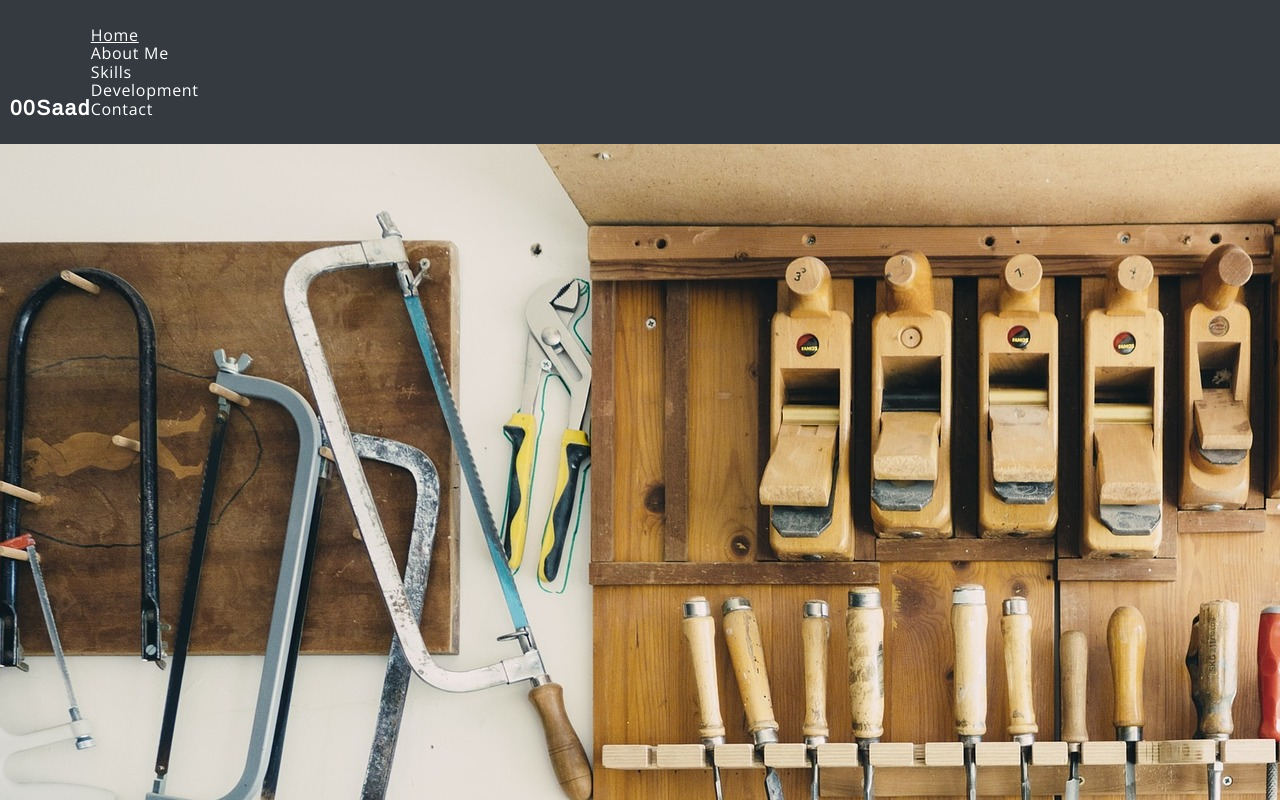
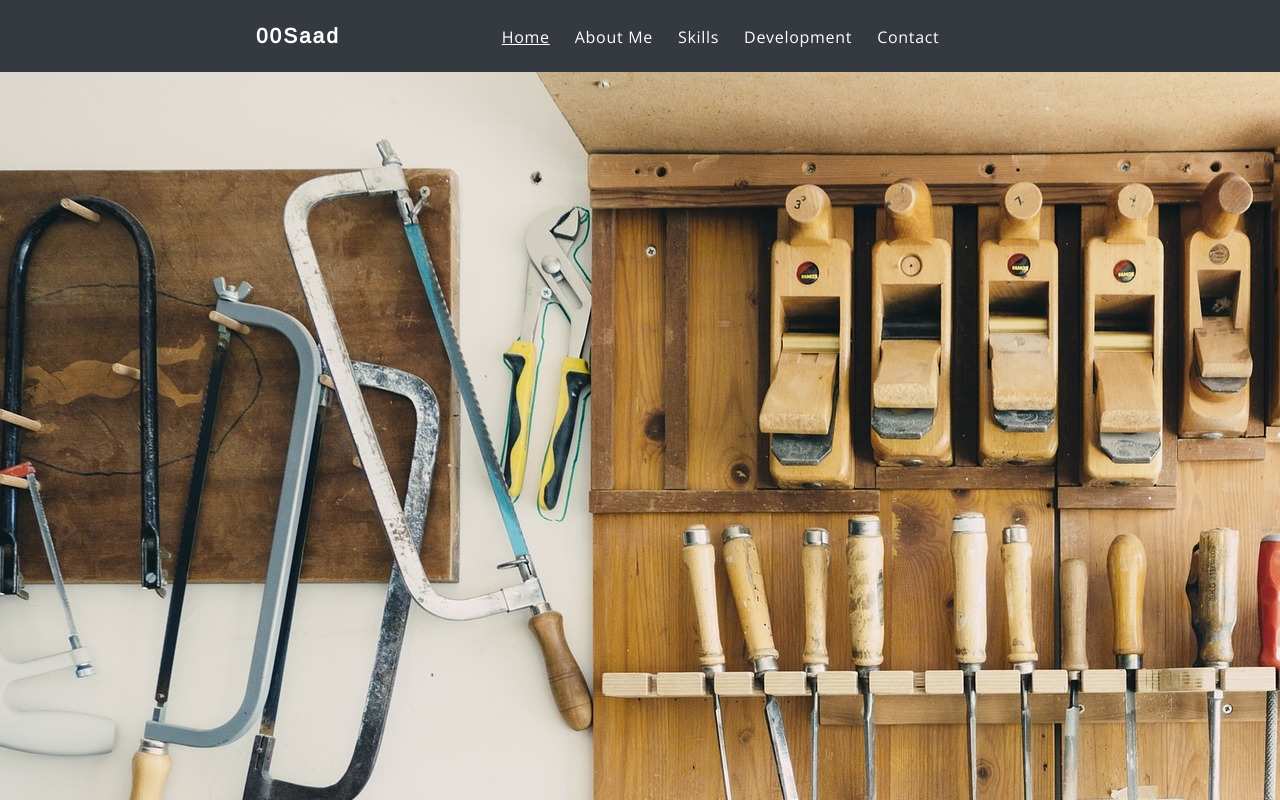
Before and after one commit to 00SaadChaudhry/react-portfolio, a React (Create React App) app: page / in a window 1280 px wide. Shown: the top 800 px of the page. Built offline with nearby package versions, Linux system fonts and the light colour scheme.

Commit message:
Nav styling done for all sizes

```diff
--- a/src/scss/App.scss
+++ b/src/scss/App.scss
@@ -26,11 +26,8 @@ img {
   width: 100%;
 }
 
-p, h1, dd, dt {
+p, h1, dd, dt, a {
   color: $black;
-}
-
-p, a, dd, dt {
   font-family: 'Open Sans', sans-serif;
 }
 
@@ -54,21 +51,50 @@ p, a, dd, dt {
 }
 
 
+//Social Media icons
+.twitter {
+  color: $twitter;
+}
+ .github {
+  color: $github;
+}
+ #js {
+  color: $javascript;
+}
+#react {
+  color: $react;
+}
+
+#sass {
+  color: $sass;
+}
+
+
 //top of page and navigation
 .Head {
+  background-color: $darkGray;
+  padding: 10px 0;
 
-  background-color: $darkGray;
-  color: $white;
-  padding-bottom: 10px;
-  padding-top: 10px;
+  div {
+    @include mQ(600px) {
+      @include align(90%);
+    }
+
+    @include mQ(900px) {
+      @include align(60%);
+    }
+  }
 
   .Logo {
     display: inline-block;
     margin-left: 10px;
 
+    @include mQ(600px) {
+      @include align(20%);
+    }
+
     h1 {
-      margin-bottom: 0;
-      letter-spacing: 1.5px;
+      letter-spacing: 2px;
       font-size: 1.3em;
       font-family: Arimo, sans-serif;
       color: $white;
@@ -77,7 +103,7 @@ p, a, dd, dt {
 
   button {
     border: none;
-    padding: 6px 12px;
+    padding: 12px;
     background-color: $darkGray;
     float: right;
 
@@ -93,22 +119,30 @@ p, a, dd, dt {
 
   nav {
     clear: both;
-
-    @include mQ(600px) {
-      width: 80%;
-    }
   }
 
   a {
-    color: $headTxt;
+    color: $white;
     text-decoration: none;
   }
 
   .nav-closed {
     display: none;
+    padding-left: 0;
 
     @include mQ(600px) {
-      display: inline-block;
+      @include lgNav();
+    }
+
+    li {
+
+      @include mQ(900px) {
+        @include navLi(25px);
+      }
+
+      @include mQ(1300px) {
+        @include navLi(35px);
+      }
     }
   }
 
@@ -118,7 +152,14 @@ p, a, dd, dt {
     text-align: center;
 
     @include mQ(600px) {
-      display: none;
+      text-align: left;
+      @include lgNav();
+    }
+
+    li {
+      @include mQ(900px) {
+        @include navLi(25px);
+      }
     }
   }
 }
@@ -126,7 +167,6 @@ p, a, dd, dt {
 
 //Homepage
 .Home {
-
   overflow-x: hidden;
 
   p {
@@ -136,7 +176,7 @@ p, a, dd, dt {
     margin: 10px;
     position: relative;
     bottom: 370px;
-    background-color: $txtBg;
+    background-color: $home;
   }
 
   img {
@@ -147,7 +187,6 @@ p, a, dd, dt {
 
 //About Me
 .AboutMe {
-
   p {
     padding: 0 10px;
   }
@@ -160,11 +199,9 @@ p, a, dd, dt {
 
 //Skills
 .Skills {
-
   margin-top: 50px;
 
   .Skill {
-
     text-align: center;
     margin-bottom: 50px;
 
@@ -179,30 +216,20 @@ p, a, dd, dt {
       margin-top: 6px;
       margin-left: 50px;
     }
-
-    #js {
-      color: $javascript;
-    }
-
-    #react {
-      color: $react;
-    }
-
-    #sass {
-      color: $sass;
-    }
   }
 }
 
 
 .Development {
-
   margin-top: 10px;
 
   img {
-    width: 90%;
     display: block;
-    margin: 0 auto;
+    @include align();
+  }
+
+  .Description {
+    @include align();
   }
 
   h1, p, ul {
@@ -211,38 +238,27 @@ p, a, dd, dt {
 
   li {
     display: inline-block;
+    padding: 4px 8px;
+    border-radius: 5px;
     margin-right: 0.5em;
+    margin-bottom: 1em;
     background-color: $medGray;
     color: $white;
-    padding: 4px 8px;
-    border-radius: 5px;
   }
 }
 
 
-//Social Media icons
-.twitter {
-  color: $twitter;
-}
- .github {
-  color: $github;
-}
-
-
 .Contact {
-
   padding-left: 8px;
 
   dt {
     margin-right: 15px;
-    font-size: 28px;
-    margin-bottom: 5px;
+    @include desList(28px, 5px);
   }
 
   dd {
     margin-left: 0;
-    margin-bottom: 30px;
-    font-size: 18px;
+    @include desList(18px, 30px);
   }
 
   .SocialMedia {
@@ -262,22 +278,21 @@ p, a, dd, dt {
 
 //Foot
 .Foot {
-
   background-color: $darkGray;
   color: $white;
 
   p {
     display: inline-block;
+    margin-top: 10px;
+    margin-left: 4px;
     font-size: 12px;
-    margin-left: 4px;
     color: $white;
-    margin-top: 10px;
   }
 
   .SocialMedia {
     display: inline-block;
+    margin-top: 10px;
     font-size: 22px;
-    margin-top: 10px;
     float: right;
     padding-right: 10px;
 
--- a/src/scss/_mixins.scss
+++ b/src/scss/_mixins.scss
@@ -5,9 +5,29 @@
   }
 }
 
-//image resize
-@mixin resize($arg) {
-  display: block;
-  width: 80%;
+@mixin align($wd: 90%) {
+  width: $wd;
   margin: 0 auto;
+  box-sizing: border-box;
 }
+
+@mixin desList($size, $mgn-btm) {
+  font-size: $size;
+  margin-bottom: $mgn-btm;
+}
+
+@mixin navLi($mr: 10px) {
+  display: inline-block;
+  position: relative;
+  left: 15%;
+  margin-right: $mr;
+}
+
+@mixin lgNav() {
+    display: inline-block;
+    @include align(80%);
+
+    li {
+      @include navLi();
+    }
+}
--- a/src/scss/_variables.scss
+++ b/src/scss/_variables.scss
@@ -1,21 +1,14 @@
 //main background
 $app: #eaebed;
+
+//Home
+$home: rgba(255, 255, 255, 0.65);
 
 //colors
 $darkGray: #343a40;
 $black: #333;
 $medGray: #888;
 $white: #fff;
-$headTxt: #fff;
-
-//Home
-$txtBg: rgba(255, 255, 255, 0.65);
-
-//footer
-$footBg: #000;
-$footTxt: #fff;
-
-
 
 //fa icons
 $twitter: #1da1f2;
```
